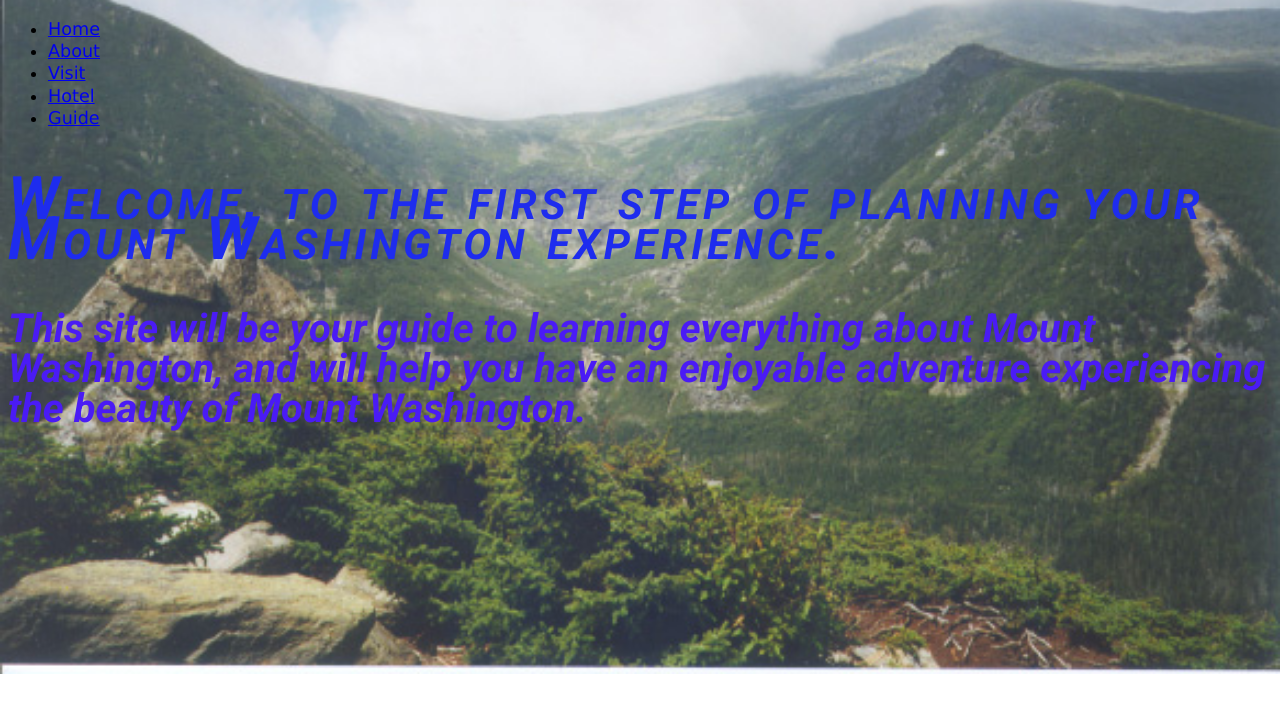
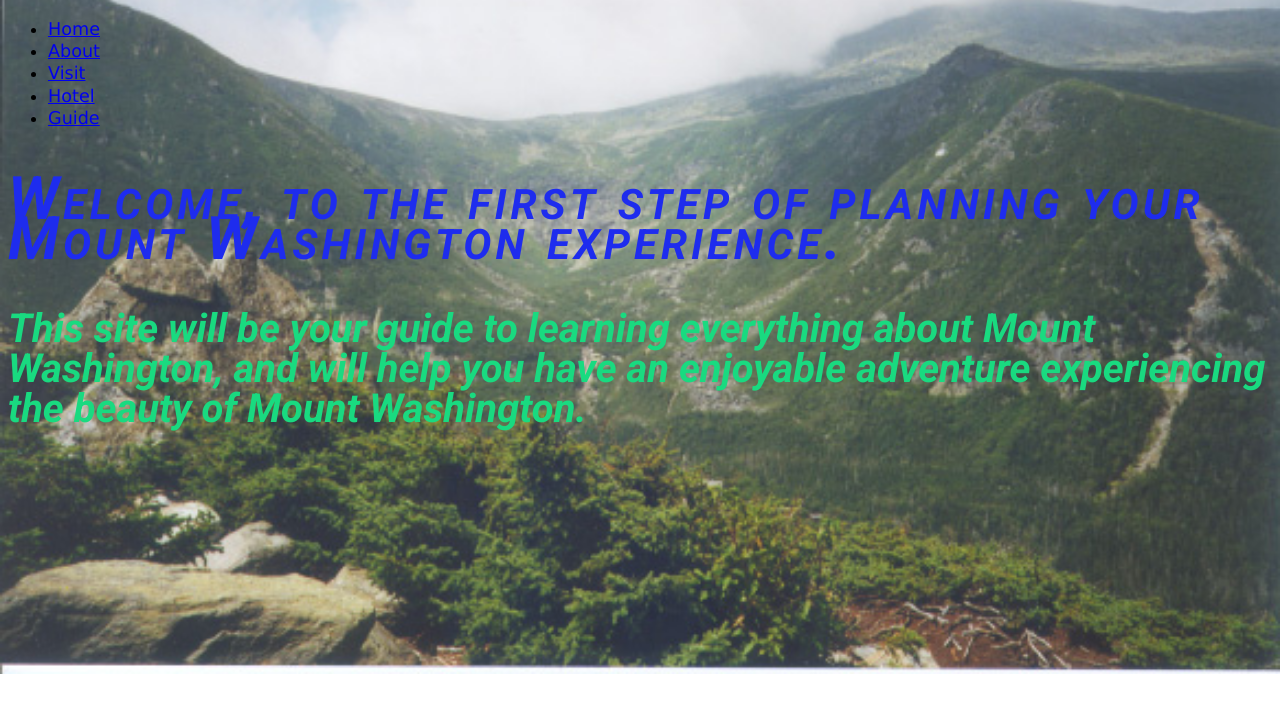
Before and after one commit to WeaverM20/finalproject, a plain HTML site: page index.html in a window 1280 px wide. Drawn offline with Linux system fonts and the light colour scheme.

Commit message:
color change

```diff
--- a/css/index.css
+++ b/css/index.css
@@ -31,7 +31,7 @@ h1 {
 
 p {
     font-family: 'Roboto', sans-serif;
-    color: rgb(74, 27, 245);
+    color: rgb(25, 218, 128);
     font-size: 40px;
     font-style: oblique;
     line-height: 40px;
```
